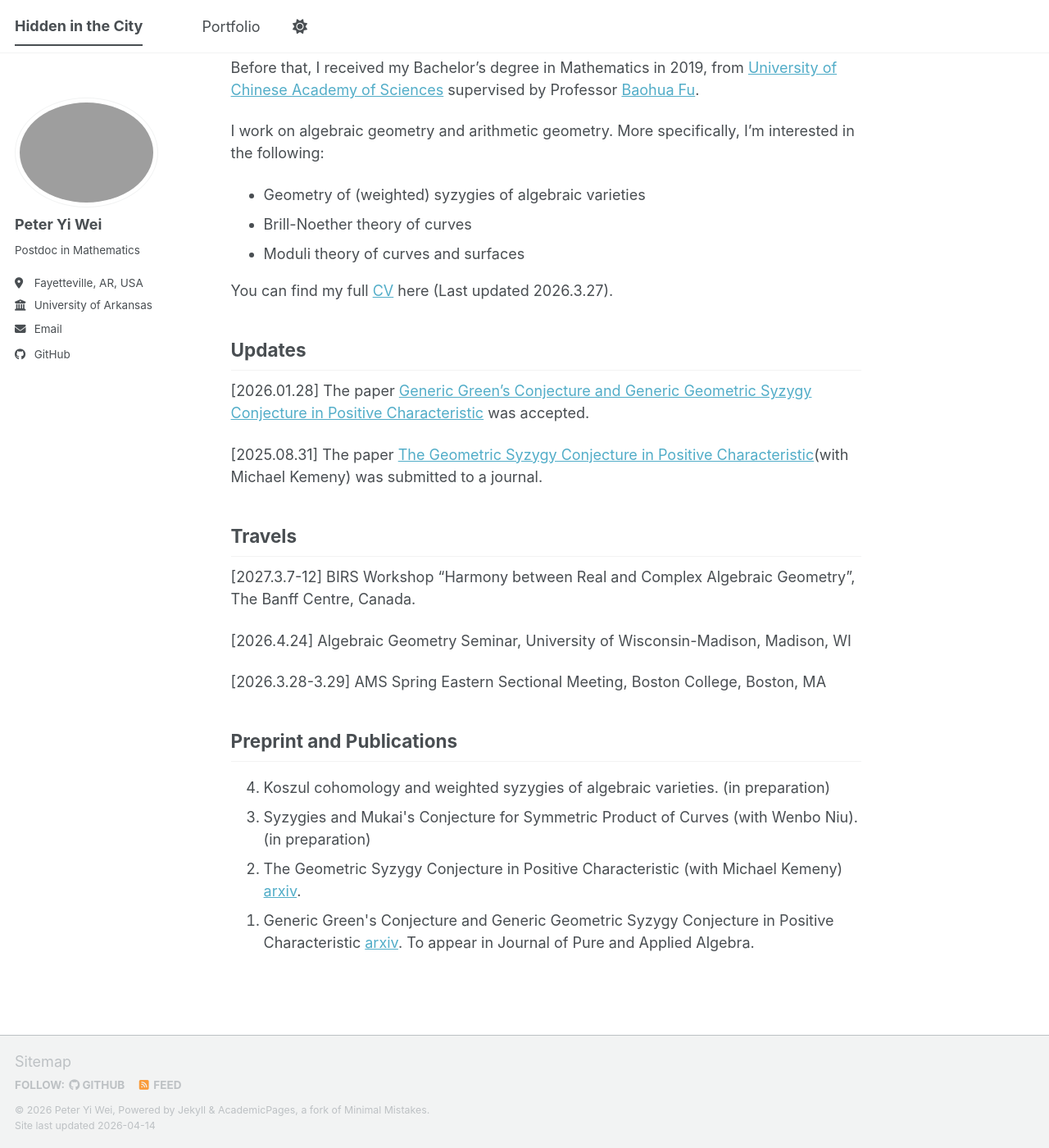
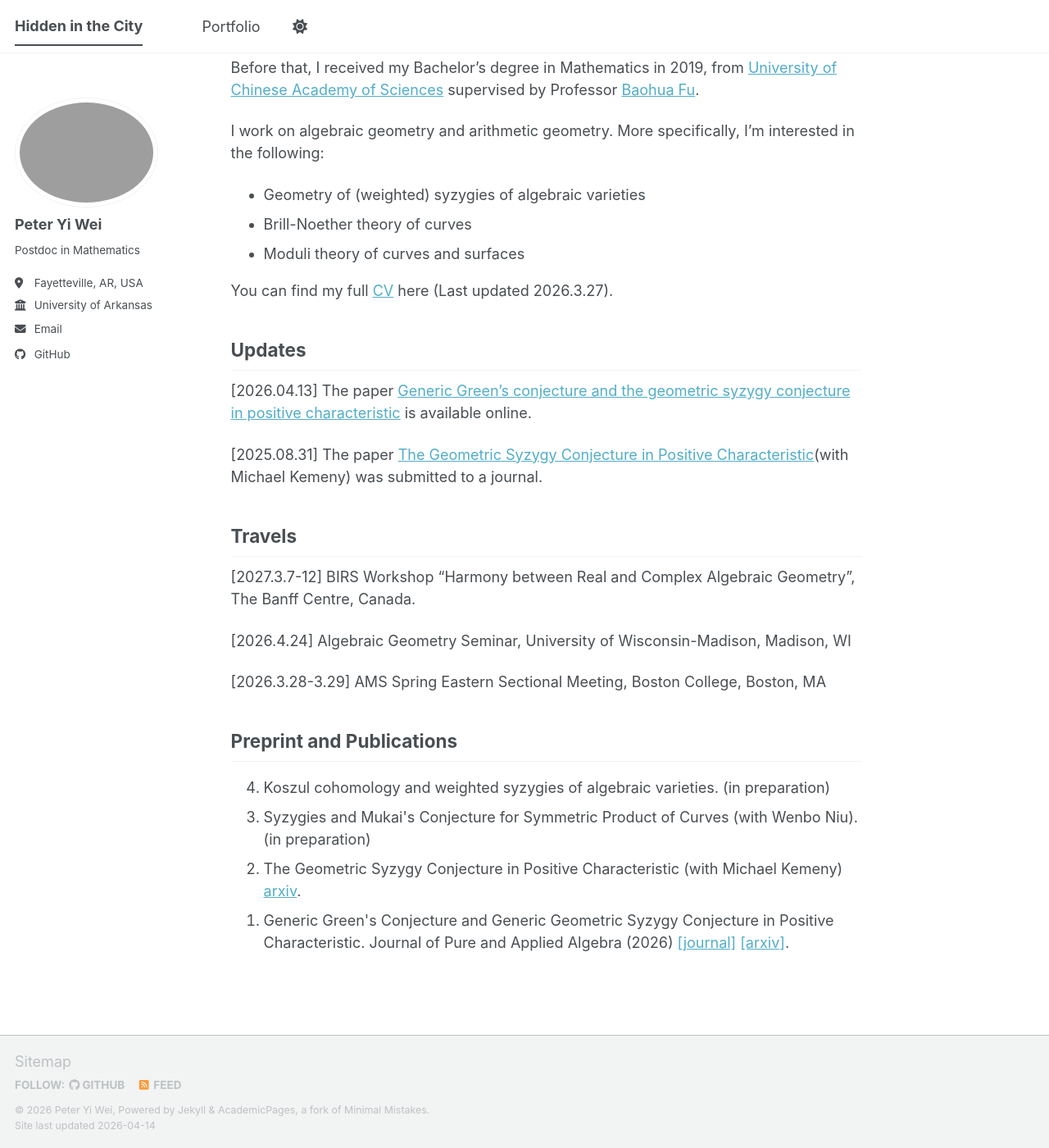
Before and after one commit to peter-yi-wei/peter-yi-wei.github.io, a Jekyll site: the page built from _pages/about.md, in a window 1280 px wide and 1400 px high, scrolled down 229 px. Shown: the whole window at 82% size. Built offline with Jekyll 4.4.1, drawn with Linux system fonts in a browser that asks for light colours; a script bundle is joined from its source files by our own code; library files that are not in the unit come from our copies.

Commit message:
Revise publication details for Generic Green's conjecture
Updated the publication details for the paper on Generic Green's conjecture, including the new DOI link and journal reference.

```diff
--- a/_pages/about.md
+++ b/_pages/about.md
@@ -22,7 +22,7 @@ You can find my full [CV](https://peter-yi-wei.github.io/files/CV.pdf) here (Las
 
 Updates
 ------
-[2026.01.28] The paper [Generic Green's Conjecture and Generic Geometric Syzygy Conjecture in Positive Characteristic](https://arxiv.org/abs/2109.12187) was accepted.
+[2026.04.13] The paper [Generic Green's conjecture and the geometric syzygy conjecture in positive characteristic](https://doi.org/10.1016/j.jpaa.2026.108254) is available online.
 
 [2025.08.31] The paper [The Geometric Syzygy Conjecture in Positive Characteristic](https://arxiv.org/abs/2509.00844)(with Michael Kemeny) was submitted to a journal.
 
@@ -41,5 +41,5 @@ Preprint and Publications
   <li>Koszul cohomology and weighted syzygies of algebraic varieties. (in preparation)</li>
   <li>Syzygies and Mukai's Conjecture for Symmetric Product of Curves (with Wenbo Niu). (in preparation)</li>
   <li>The Geometric Syzygy Conjecture in Positive Characteristic (with Michael Kemeny) <a href="https://arxiv.org/abs/2509.00844">arxiv</a>.</li>
-  <li>Generic Green's Conjecture and Generic Geometric Syzygy Conjecture in Positive Characteristic <a href="https://arxiv.org/abs/2109.12187">arxiv</a>. To appear in Journal of Pure and Applied Algebra.</li>
+  <li>Generic Green's Conjecture and Generic Geometric Syzygy Conjecture in Positive Characteristic. Journal of Pure and Applied Algebra (2026) <a href="https://doi.org/10.1016/j.jpaa.2026.108254">[journal]</a>  <a href="https://arxiv.org/abs/2109.12187">[arxiv]</a>.</li>
 </ol>
```
